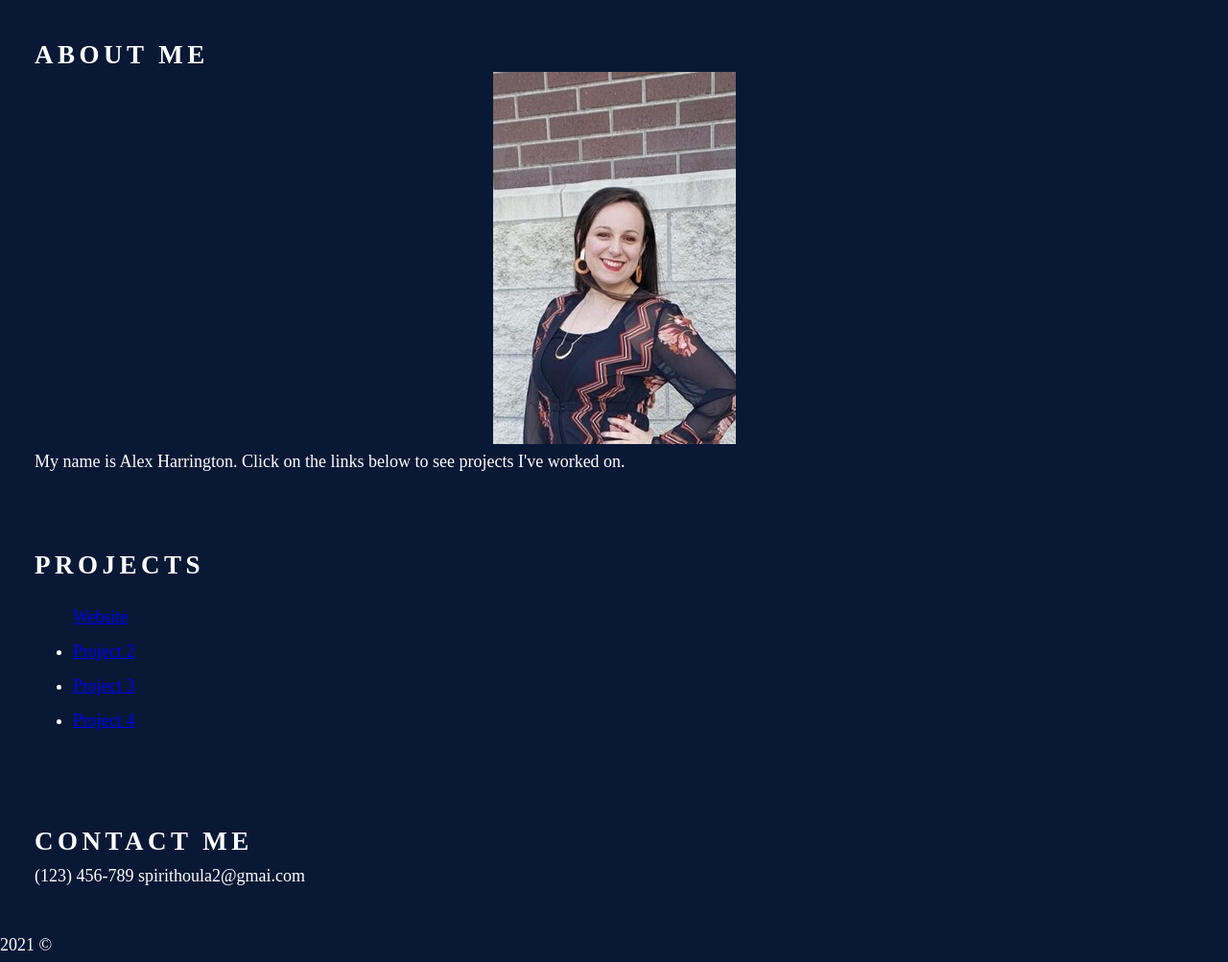
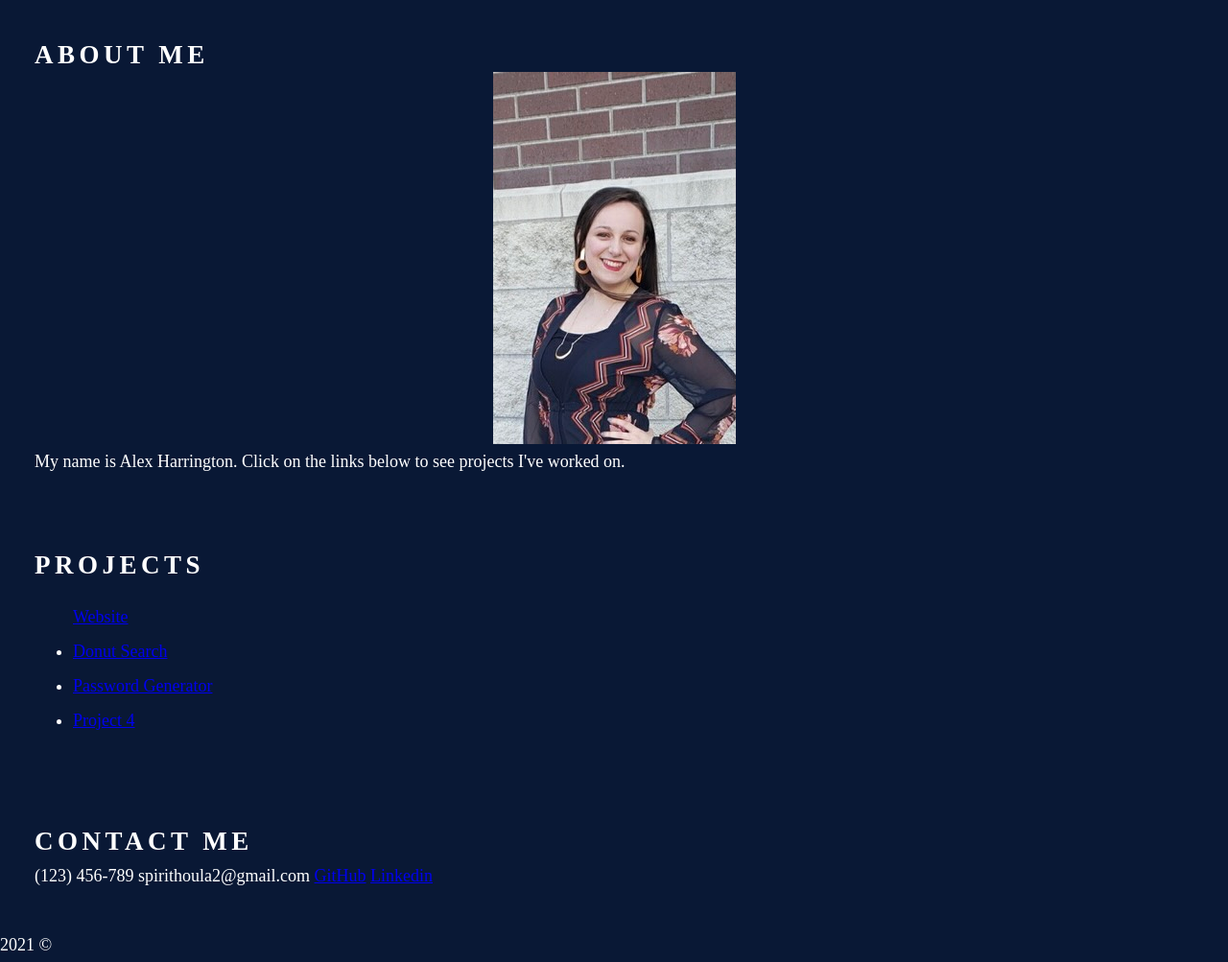
Before and after one commit to spirithoula/02_portfolio, a plain HTML site: page index.html in a window 1280 px wide. Shown: the part 87-1090 px from the top of the page at 96% size. Drawn offline with Linux system fonts and the light colour scheme.

Commit message:
added projects

```diff
--- a/index.html
+++ b/index.html
@@ -41,10 +41,10 @@
                     <a href="https://spirithoula.github.io/01_homework/" targets="blank">Website</a>
                 </figcaption>
                 <li>
-                    <a href="#">Project 2</a>
+                    <a href="https://github.com/erodriguez541/donutProject">Donut Search</a>
                 </li>
                 <li>
-                    <a href="#">Project 3</a>
+                    <a href="https://github.com/spirithoula/03_password">Password Generator</a>
                 </li>
                 <li>
                     <a href="#">Project 4</a>
@@ -55,7 +55,10 @@
             <h2>Contact Me</h2>
             <form>
                 <div>
-                    <label for=""> (123) 456-789     spirithoula2@gmai.com</label>
+                    <label for=""> (123) 456-789 spirithoula2@gmail.com
+                        <a href="https://github.com/spirithoula" targets="blank">GitHub</a>
+                        <a href="https://www.linkedin.com/in/alexandra-harrington-525790180/" targets="blank">Linkedin</a>
+                    </label>
                 </div>
             </form>
         </section>
```
